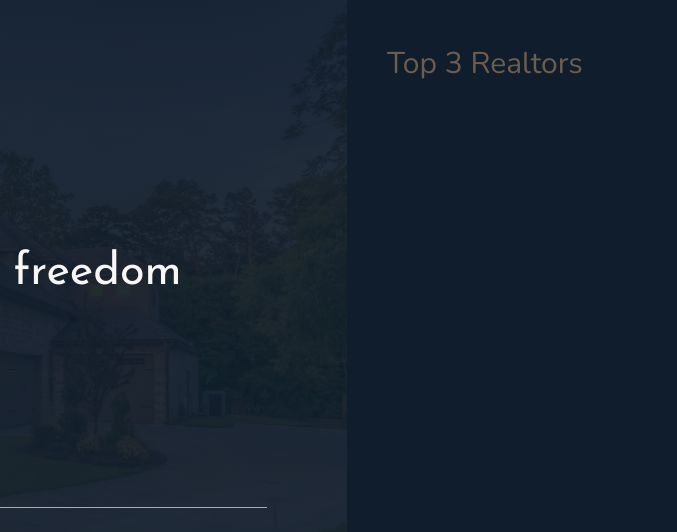
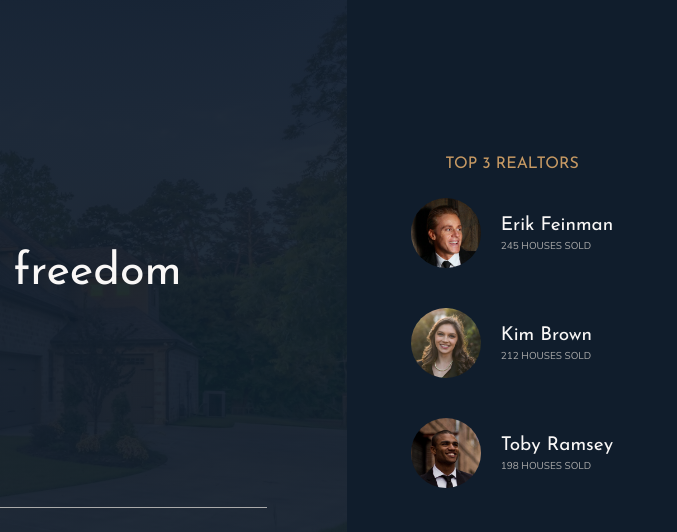
Before and after one commit to DeepLearnerSC/nexter-project, a website: page index.html in a window 1280 px wide. Shown: the top 532 px of the page, 603-1280 px from the left. Drawn offline with nearby package versions, Linux system fonts and the light colour scheme.

Commit message:
build realtors section

```diff
--- a/index.html
+++ b/index.html
@@ -34,7 +34,26 @@
     </header>
 
     <div class="realtors">
-      Top 3 Realtors
+      <h3 class="heading-3">Top 3 Realtors</h3>
+      <div class="realtors__list">
+          <img src="img/realtor-1.jpeg" alt="Realtor 1" class="realtors__img">
+          <div class="realtors__details">
+              <h4 class="heading-4 heading-4--light">Erik Feinman</h4>
+              <p class="realtors__sold">245 houses sold</p>
+          </div>
+
+          <img src="img/realtor-2.jpeg" alt="Realtor 2" class="realtors__img">
+          <div class="realtors__details">
+              <h4 class="heading-4 heading-4--light">Kim Brown</h4>
+              <p class="realtors__sold">212 houses sold</p>
+          </div>
+
+          <img src="img/realtor-3.jpeg" alt="Realtor 3" class="realtors__img">
+          <div class="realtors__details">
+              <h4 class="heading-4 heading-4--light">Toby Ramsey</h4>
+              <p class="realtors__sold">198 houses sold</p>
+          </div>
+      </div>
     </div>
 
     <section class="features">
--- a/sass/_realtors.scss
+++ b/sass/_realtors.scss
@@ -1,4 +1,32 @@
 .realtors {
   background-color: $color-secondary;
   grid-column: col-start 7 / full-end;
+  padding: 3rem;
+
+  display: grid;
+  align-content: center;
+  justify-content: center;
+  justify-items: center;
+  grid-row-gap: 2rem;
+
+  &__list {
+    display: grid;
+    grid-template-columns: min-content max-content;
+    grid-column-gap: 2rem;
+    grid-row-gap: 5vh;
+    align-items: center;
+  }
+
+  &__img {
+    width: 7rem;
+    border-radius: 50%;
+    display: block;
+  }
+
+  &__sold {
+    text-transform: uppercase;
+    color: $color-grey-light-2;
+    margin-top: -3px;
+    font-size: 1rem;
+  }
 }
```
Also changed, not shown: css/style.css.
